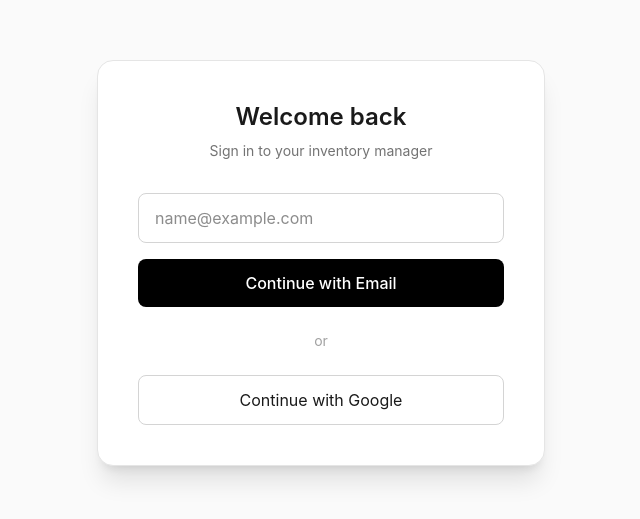
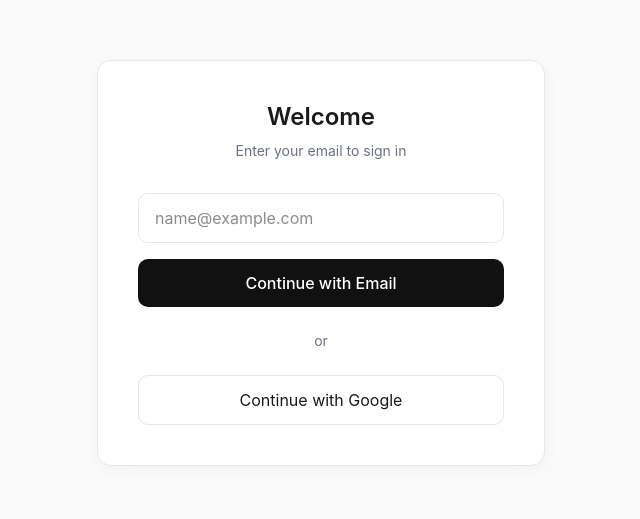
Before and after one commit to alton47/binzo, a Next.js app: page /login in a window 1280 px wide. Shown: the part 137-656 px from the top of the page, without its empty margins (319-959 px from the left). Built offline with nearby package versions, Linux system fonts and the light colour scheme; no server answers.

Commit message:
Ipdate the LOGIN

```diff
--- a/app/(auth)/login/page.tsx
+++ b/app/(auth)/login/page.tsx
@@ -2,7 +2,6 @@
 
 import { useState } from "react";
 import { createSupabaseBrowserClient } from "@/lib/supabase/client";
-import AuthCard from "@/components/ui/AuthCard";
 
 export default function LoginPage() {
   const supabase = createSupabaseBrowserClient();
@@ -11,7 +10,7 @@ export default function LoginPage() {
   const [loading, setLoading] = useState(false);
   const [message, setMessage] = useState<string | null>(null);
 
-  const handleEmailLogin = async (e: React.FormEvent) => {
+  const handleLogin = async (e: React.FormEvent) => {
     e.preventDefault();
     if (!email) return;
 
@@ -27,7 +26,7 @@ export default function LoginPage() {
 
     if (error) {
       if (error.status === 429) {
-        setMessage("Too many requests. Come back in a few minutes.");
+        setMessage("Too many attempts. Please try again in a few minutes.");
       } else {
         setMessage(error.message);
       }
@@ -35,7 +34,7 @@ export default function LoginPage() {
       setMessage("Magic link sent. Check your email.");
     }
 
-    setEmail(""); // clear input always
+    setEmail("");
     setLoading(false);
   };
 
@@ -49,47 +48,38 @@ export default function LoginPage() {
   };
 
   return (
-    <main className="flex min-h-screen items-center justify-center bg-neutral-50 dark:bg-black px-4">
-      <AuthCard>
-        <h1 className="text-2xl font-semibold text-center mb-2">
-          Welcome back
-        </h1>
-        <p className="text-sm text-neutral-500 text-center mb-8">
-          Sign in to your inventory manager
+    <main className="flex items-center justify-center min-h-screen px-4">
+      <div className="card w-full max-w-md p-10 text-center">
+        <h1 className="text-2xl font-semibold mb-2">Welcome</h1>
+        <p className="text-sm text-[var(--text-secondary)] mb-8">
+          Enter your email to sign in
         </p>
 
-        <form onSubmit={handleEmailLogin} className="flex flex-col gap-4">
+        <form onSubmit={handleLogin} className="flex flex-col gap-4">
           <input
             type="email"
             placeholder="name@example.com"
-            className="px-4 py-3 rounded-lg border border-neutral-300 dark:border-neutral-700 bg-transparent focus:outline-none focus:ring-2 focus:ring-black dark:focus:ring-white transition"
+            className="input"
             value={email}
             onChange={(e) => setEmail(e.target.value)}
             required
           />
 
-          <button
-            type="submit"
-            disabled={loading}
-            className="py-3 rounded-lg bg-black text-white dark:bg-white dark:text-black font-medium hover:opacity-90 transition"
-          >
-            {loading ? "Sending..." : "Continue with Email"}
+          <button disabled={loading} className="btn-primary">
+            {loading ? "Sending link..." : "Continue with Email"}
           </button>
         </form>
 
-        <div className="my-6 text-center text-sm text-neutral-400">or</div>
+        <div className="my-6 text-sm text-[var(--text-secondary)]">or</div>
 
-        <button
-          onClick={handleGoogleLogin}
-          className="w-full py-3 rounded-lg border border-neutral-300 dark:border-neutral-700 hover:bg-neutral-100 dark:hover:bg-neutral-800 transition"
-        >
+        <button onClick={handleGoogleLogin} className="btn-outline w-full">
           Continue with Google
         </button>
 
         {message && (
-          <p className="mt-6 text-sm text-center text-neutral-500">{message}</p>
+          <p className="mt-6 text-sm text-[var(--text-secondary)]">{message}</p>
         )}
-      </AuthCard>
+      </div>
     </main>
   );
 }
```
